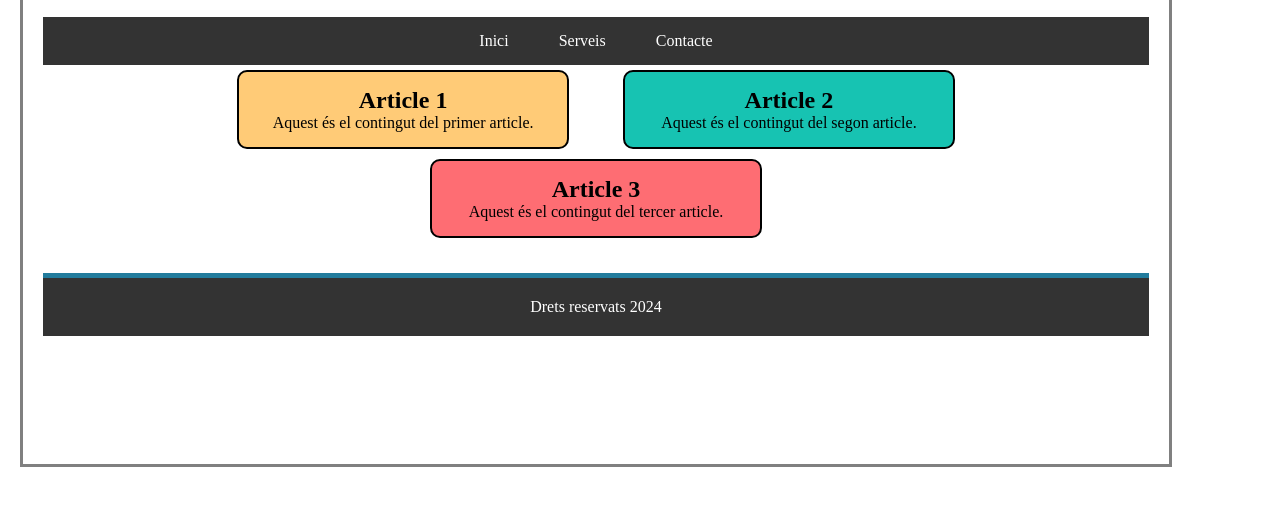
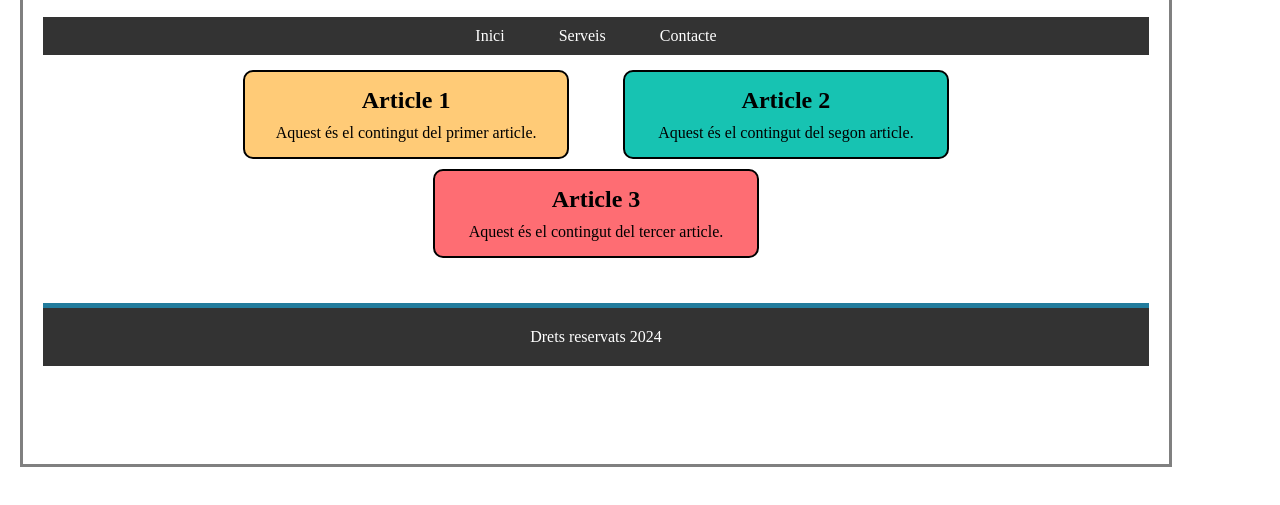
Before and after one commit to j-mollr/lmsgi, a plain HTML site: page lmsgi_ex3_ud2_josep_moll/lmsgi_ex3_ud2_josep_moll.html in a window 1280 px wide. Shown: the part 153-658 px from the top of the page. Drawn offline with Linux system fonts and the light colour scheme.

Commit message:
ex3 corregit

```diff
--- a/lmsgi_ex3_ud2_josep_moll/style.css
+++ b/lmsgi_ex3_ud2_josep_moll/style.css
@@ -3,13 +3,14 @@
     padding: 0;
     box-sizing: border-box;
     text-align: center;
+    list-style: none;
 }
 
 body {
+    border: 3px gray solid;
     margin: 20px;
     width: 90%;
     min-height: 600px;
-    border: 3px gray solid;
     padding: 20px;
 }
 
@@ -26,21 +27,22 @@ nav {
 }
 
 nav ul {
-    display: flex;
-    justify-content: center;
+    padding: 10px 0px;
 }
 
 nav ul li {
-    list-style: none;
-    margin: 0 10px;
+    padding: 0 10px;
+    display: inline;
 }
 
 nav ul li a {
     color: white;
     text-decoration: none;
     padding: 15px;
-    display: block;
+}
 
+main {
+    padding: 10px;
 }
 
 .article {
@@ -53,7 +55,7 @@ nav ul li a {
 }
 
 .article h2 {
-    color: black;
+    padding-bottom: 10px;
 }
 
 .article p {
```
